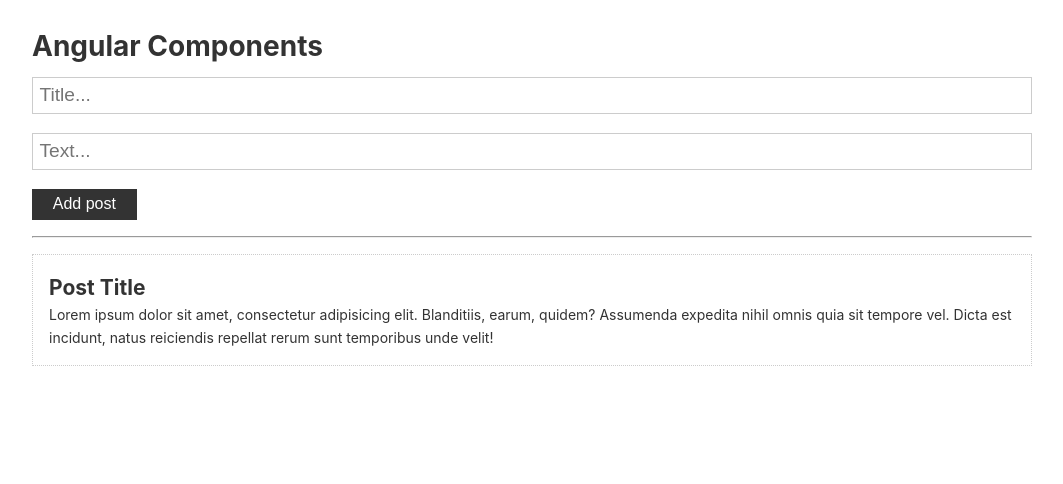
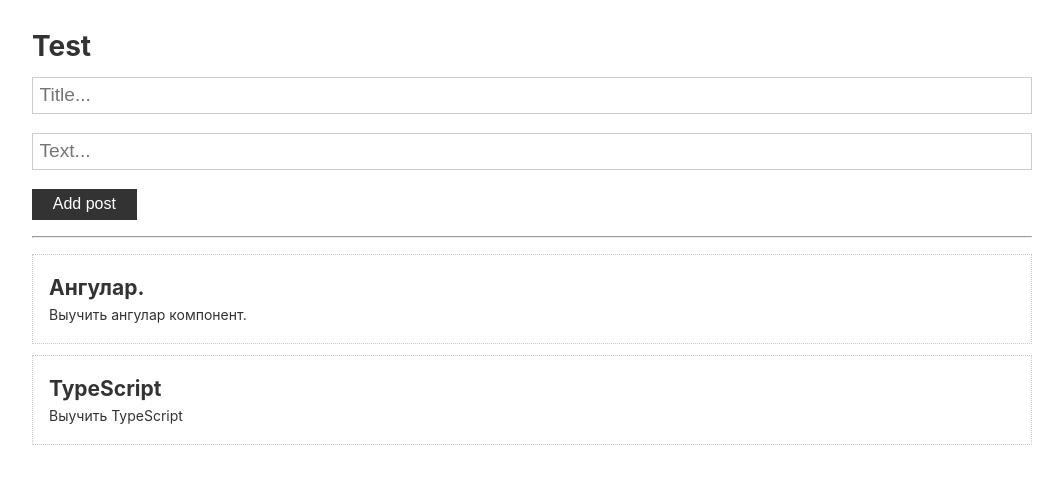
Before and after one commit to Error4ik/angular, an Angular app: page / in a window 1280 px wide. Shown: the top 484 px of the page, without its empty margins (108-1171 px from the left). Built offline with nearby package versions, Linux system fonts and the light colour scheme.

Commit message:
Parameter passingю

```diff
--- a/src/app/app.component.html
+++ b/src/app/app.component.html
@@ -1,7 +1,10 @@
 <div class="container">
-  <h1>{{title}}</h1>
+  <h1>{{name}}</h1>
 
   <app-post-form></app-post-form>
   <hr/>
-  <app-post></app-post>
+  <app-post
+    *ngFor="let p of posts"
+    [post]="p"
+  ></app-post>
 </div>
--- a/src/app/app.component.ts
+++ b/src/app/app.component.ts
@@ -1,4 +1,10 @@
 import {Component} from '@angular/core';
+
+export interface Post {
+  title: string;
+  text: string;
+  id?: number;
+}
 
 @Component({
   selector: 'app-root',
@@ -6,5 +12,18 @@ import {Component} from '@angular/core';
   styleUrls: ['./app.component.css']
 })
 export class AppComponent {
-  title = 'Angular Components';
+  name = 'Test';
+
+  posts: Post[] = [
+    {
+      title: 'Ангулар.',
+      text: 'Выучить ангулар компонент.',
+      id: 1
+    },
+    {
+      title: 'TypeScript',
+      text: 'Выучить TypeScript',
+      id: 2
+    }
+  ];
 }
--- a/src/app/post/post.component.html
+++ b/src/app/post/post.component.html
@@ -1,5 +1,4 @@
 <div class="card">
-  <h2>Post Title</h2>
-  <p>Lorem ipsum dolor sit amet, consectetur adipisicing elit. Blanditiis, earum, quidem? Assumenda expedita nihil omnis
-    quia sit tempore vel. Dicta est incidunt, natus reiciendis repellat rerum sunt temporibus unde velit!</p>
+  <h2>{{post.title}}</h2>
+  <p>{{post.text}}</p>
 </div>
--- a/src/app/post/post.component.ts
+++ b/src/app/post/post.component.ts
@@ -1,4 +1,5 @@
-import { Component, OnInit } from '@angular/core';
+import {Component, Input, OnInit} from '@angular/core';
+import {Post} from '../app.component';
 
 @Component({
   selector: 'app-post',
@@ -7,6 +8,8 @@ import { Component, OnInit } from '@angular/core';
 })
 export class PostComponent implements OnInit {
 
+  @Input() post: Post;
+
   constructor() { }
 
   ngOnInit() {
```
